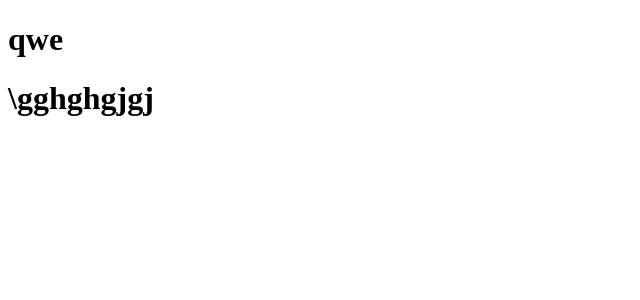
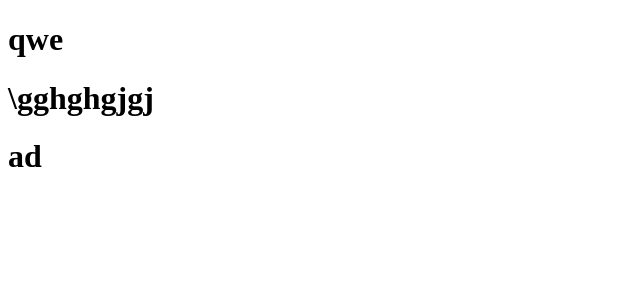
Before and after one commit to zerry101/Invoice_generator, an Angular app: page / in a window 1280 px wide. Shown: the top 300 px of the page, without its empty margins (0-640 px from the left). Built offline with nearby package versions, Linux system fonts and the light colour scheme.

Commit message:
Update app.component.html
adnan changes

```diff
--- a/src/app/app.component.html
+++ b/src/app/app.component.html
@@ -1,2 +1,3 @@
 <h1>qwe</h1>
 <h1>\gghghgjgj</h1>
+<h1>ad</h1>
```
